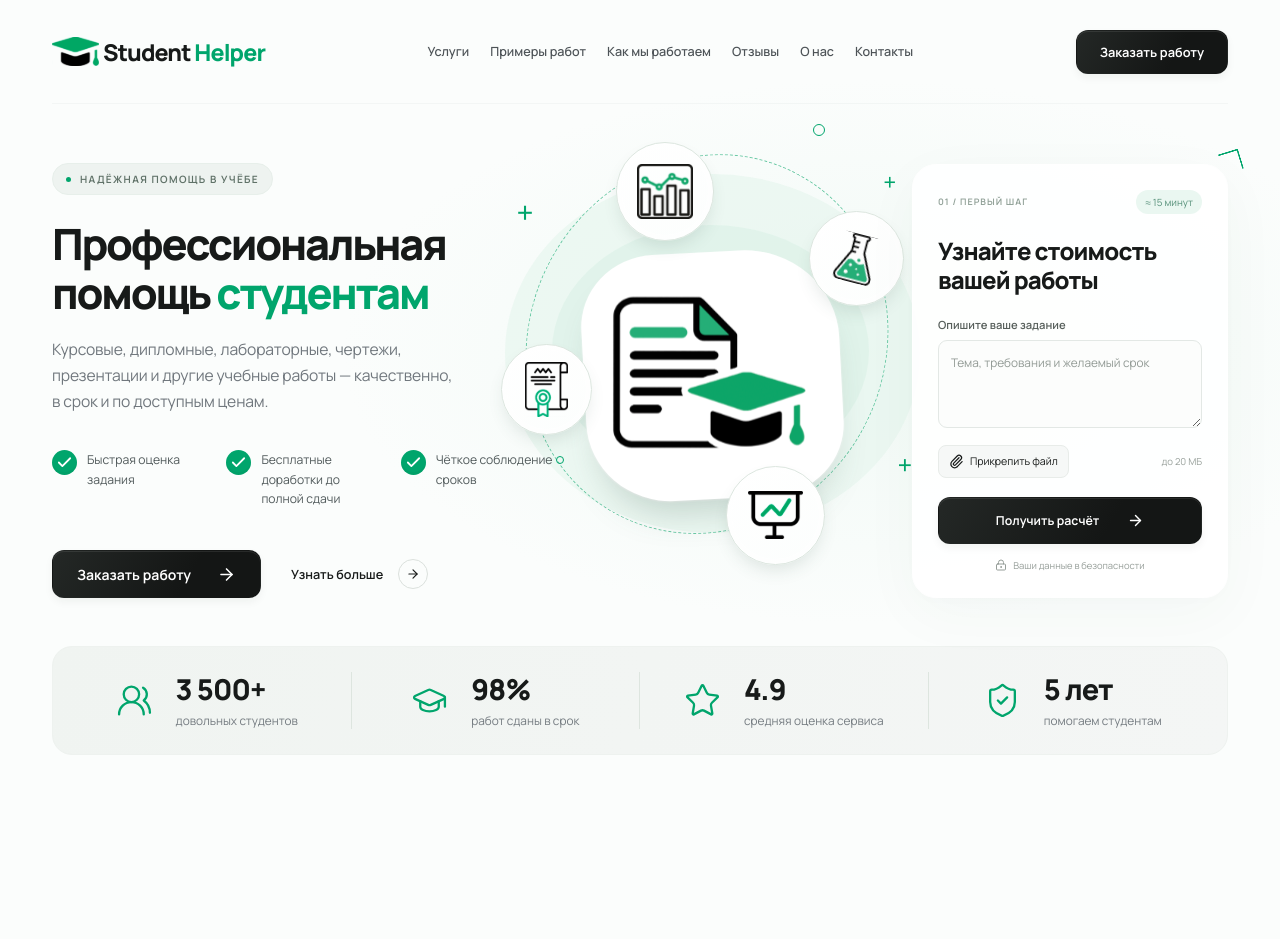
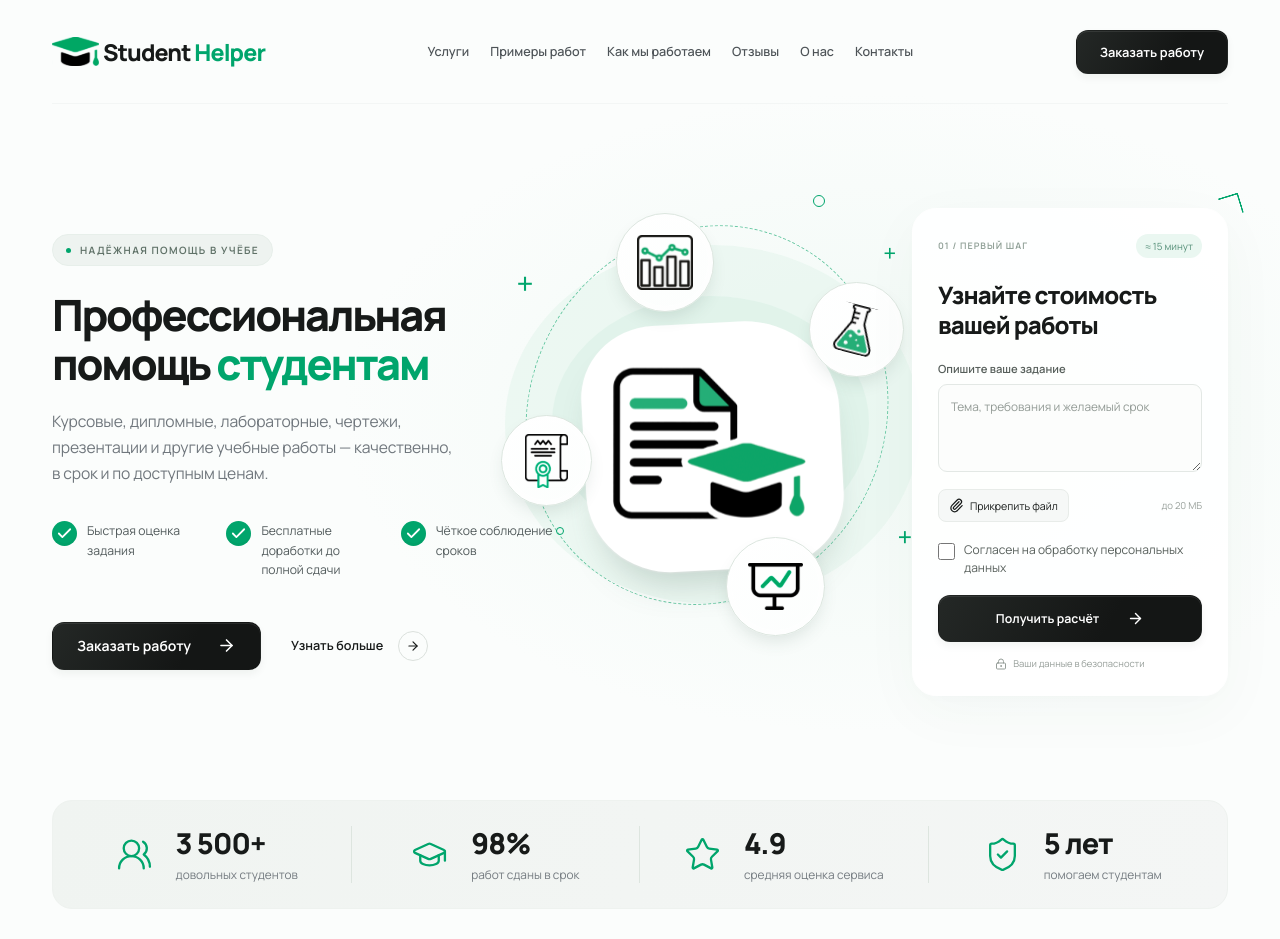
Before and after one commit to StudentHelperomsk/New-site, a React (Vite) app: page / in a window 1280 px wide. Before the commit the page ends 800 px from the top, so only its background shows below. Built offline with nearby package versions, Linux system fonts and the light colour scheme.

Commit message:
Add required consent, viewport-height hero and subtle button sheen

```diff
--- a/src/components/EstimateForm.jsx
+++ b/src/components/EstimateForm.jsx
@@ -33,6 +33,10 @@ export default function EstimateForm() {
         <input ref={fileInput} className="sr-only" tabIndex={-1} type="file" id="attachment" onChange={changeFile} />
         {file ? <div className="attached-file"><FileText size={15} /><span title={file.name}>{file.name}</span><button type="button" aria-label="Удалить файл" onClick={() => { setFile(null); fileInput.current.value = ''; setFeedback(''); setSubmitted(false) }}><X size={15} /></button></div> : <><button type="button" className="attach-button" onClick={() => fileInput.current.click()}><Paperclip size={15} />Прикрепить файл</button><span className="optional">до 20 МБ</span></>}
       </div>
+      <label className="consent-label" htmlFor="privacy-consent">
+        <input id="privacy-consent" name="privacyConsent" type="checkbox" required />
+        <span>Согласен на обработку персональных данных</span>
+      </label>
       <button type="submit" className="button button-dark calculate-button">Получить расчёт <ArrowRight size={17} /></button>
       {feedback && <p className={`form-feedback ${submitted ? 'is-prepared' : ''}`} role="status">{feedback}</p>}
       <p className="privacy-note"><LockKeyhole size={12} />Ваши данные в безопасности</p>
--- a/src/styles/global.css
+++ b/src/styles/global.css
@@ -15,8 +15,35 @@ html { scroll-behavior: smooth; }
 .sr-only { position: absolute; width: 1px; height: 1px; padding: 0; margin: -1px; overflow: hidden; clip: rect(0,0,0,0); white-space: nowrap; border: 0; }
 .skip-link { position: fixed; top: -100px; left: 20px; padding: 12px; background: white; z-index: 20; }
 .skip-link:focus { top: 12px; }
-.button { display: inline-flex; align-items: center; justify-content: center; gap: 26px; border: 1px solid transparent; border-radius: 12px; min-height: 48px; padding: 12px 24px; font-size: .875rem; font-weight: 650; transition: background .2s, transform .2s, box-shadow .2s; }
-.button-dark { color: white; background: linear-gradient(120deg, #242826, #141615 65%); box-shadow: 0 4px 9px #17211b0d, inset 0 1px 0 #ffffff16; }
-.button-dark:hover { background: var(--green-deep); transform: translateY(-2px); box-shadow: 0 6px 16px #008a5a24; }
+.button { display: inline-flex; align-items: center; justify-content: center; gap: 26px; border: 1px solid transparent; border-radius: 12px; min-height: 48px; padding: 12px 24px; font-size: .875rem; font-weight: 650; transition: transform .28s ease, box-shadow .28s ease, border-color .28s ease; }
+.button-dark {
+  position: relative;
+  overflow: hidden;
+  isolation: isolate;
+  color: white;
+  background: linear-gradient(120deg, #242826, #141615 65%);
+  box-shadow: 0 4px 9px #17211b0d, inset 0 1px 0 #ffffff16;
+}
+.button-dark::after {
+  content: '';
+  position: absolute;
+  inset: -60% auto -60% -65%;
+  width: 55%;
+  pointer-events: none;
+  background: linear-gradient(90deg, transparent, #c3f6dd10 25%, #ffffff30 50%, #c3f6dd10 75%, transparent);
+  transform: skewX(-22deg) translateX(0);
+}
+@media (hover: hover) and (pointer: fine) {
+  .button-dark:hover {
+    transform: translateY(-1px);
+    border-color: #8bc5a936;
+    box-shadow: 0 8px 22px #123d2925, inset 0 1px 0 #ffffff24;
+  }
+  .button-dark:hover::after {
+    transform: skewX(-22deg) translateX(420%);
+    transition: transform .85s cubic-bezier(.22, .61, .36, 1);
+  }
+}
 .button:active { transform: translateY(0); }
+.button-dark:active { box-shadow: 0 2px 5px #17211b18, inset 0 1px 0 #ffffff16; }
 @media (prefers-reduced-motion: reduce) { html { scroll-behavior: auto; } *, *::before, *::after { transition: none !important; animation: none !important; } }
--- a/src/styles/home.css
+++ b/src/styles/home.css
@@ -62,7 +62,7 @@ textarea { resize: vertical; min-height: 88px; max-height: 200px; }
 textarea::placeholder { color: #929a95; }
 textarea:focus { border-color: var(--green); outline: 3px solid #00a56c15; outline-offset: 0; }
 .attachment-row { display: flex; align-items: center; justify-content: space-between; margin: 12px 0 19px; min-height: 33px; gap: 10px; }
-.attach-button { border: 1px solid #e8ece9; background: #f6f8f7; padding: 8px 10px; border-radius: 8px; display: inline-flex; align-items: center; gap: 6px; font-size: .66rem; }
+.attach-button { border: 1px solid #e8ece9; background: #f6f8f7; padding: 8px 10px; border-radius: 8px; display: inline-flex; align-items: center; gap: 6px; font-size: .66rem; transition: background-color .25s ease; }
 .attach-button:hover { background: var(--mint); }
 .optional { color: #98a09b; font-size: .6rem; white-space: nowrap; }
 .attached-file { display: flex; align-items: center; gap: 6px; max-width: 100%; font-size: .73rem; color: var(--green-deep); }
@@ -89,3 +89,45 @@ textarea:focus { border-color: var(--green); outline: 3px solid #00a56c15; outli
 @media (max-width: 600px) { .art-orbit { inset: 7% 10% 9% 10%; transform: rotate(12deg); } }
 
 @media (min-width: 601px) { .hero-artwork { transform: translateY(-32px); } }
+
+.estimate-card .consent-label {
+  display: flex;
+  align-items: flex-start;
+  gap: 9px;
+  margin: 0 0 18px;
+  font-size: .75rem;
+  font-weight: 400;
+  line-height: 1.5;
+  cursor: pointer;
+}
+.consent-label input {
+  flex: 0 0 17px;
+  width: 17px;
+  height: 17px;
+  margin: 2px 0 0;
+  accent-color: var(--green);
+  cursor: pointer;
+}
+.consent-label input:focus-visible {
+  outline: 3px solid #00a56c80;
+  outline-offset: 3px;
+}
+
+/* The first desktop screen contains the header and hero; statistics follow it.
+   Viewport units use the browser's CSS pixels, including Retina scaling. */
+@media (min-width: 981px) {
+  .page-shell { --header-height: 104px; }
+  .site-header { min-height: var(--header-height); }
+  main { padding: 0 0 30px; gap: 0; }
+  .hero-layout {
+    min-height: calc(100svh - var(--header-height));
+    padding: 40px 0;
+  }
+}
+@media (min-width: 981px) and (max-width: 1240px) {
+  .page-shell { --header-height: 88px; }
+}
+@media (min-width: 981px) and (max-height: 780px) {
+  .page-shell { --header-height: 80px; }
+  .hero-layout { padding: 32px 0; }
+}
```
Also changed, not shown: 1 other file (tests, documents, lock files or other folders).
